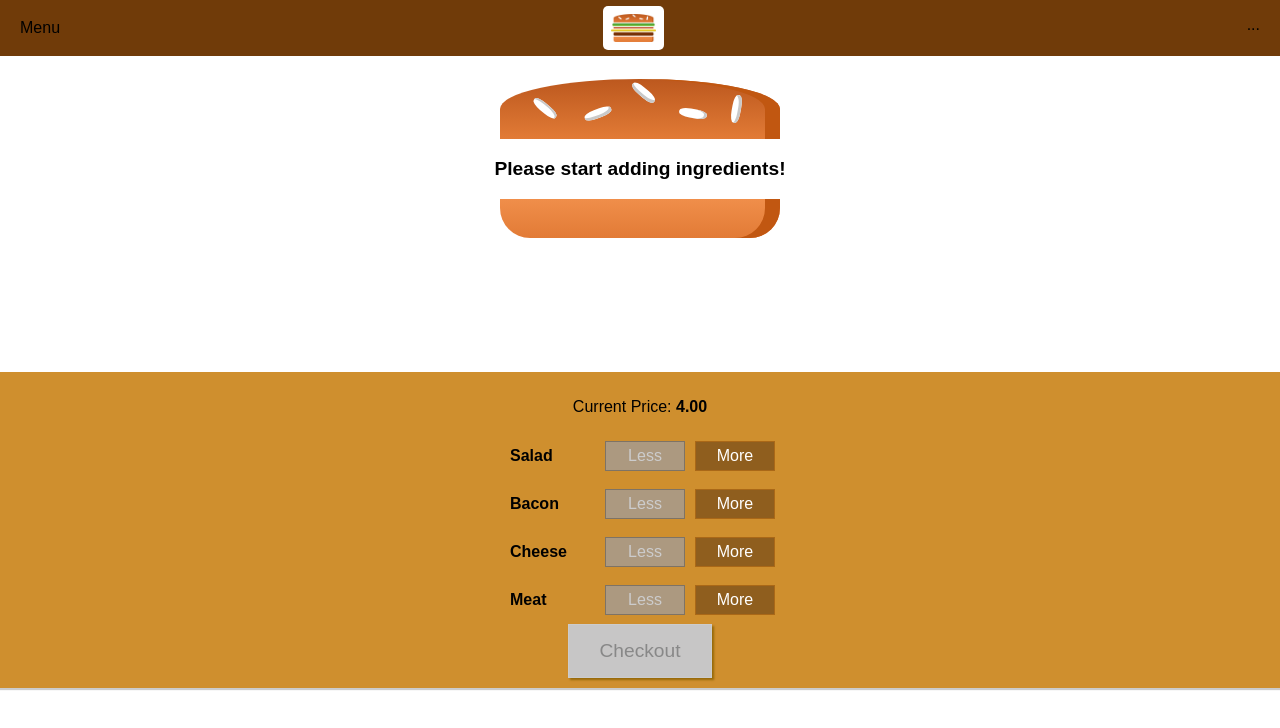
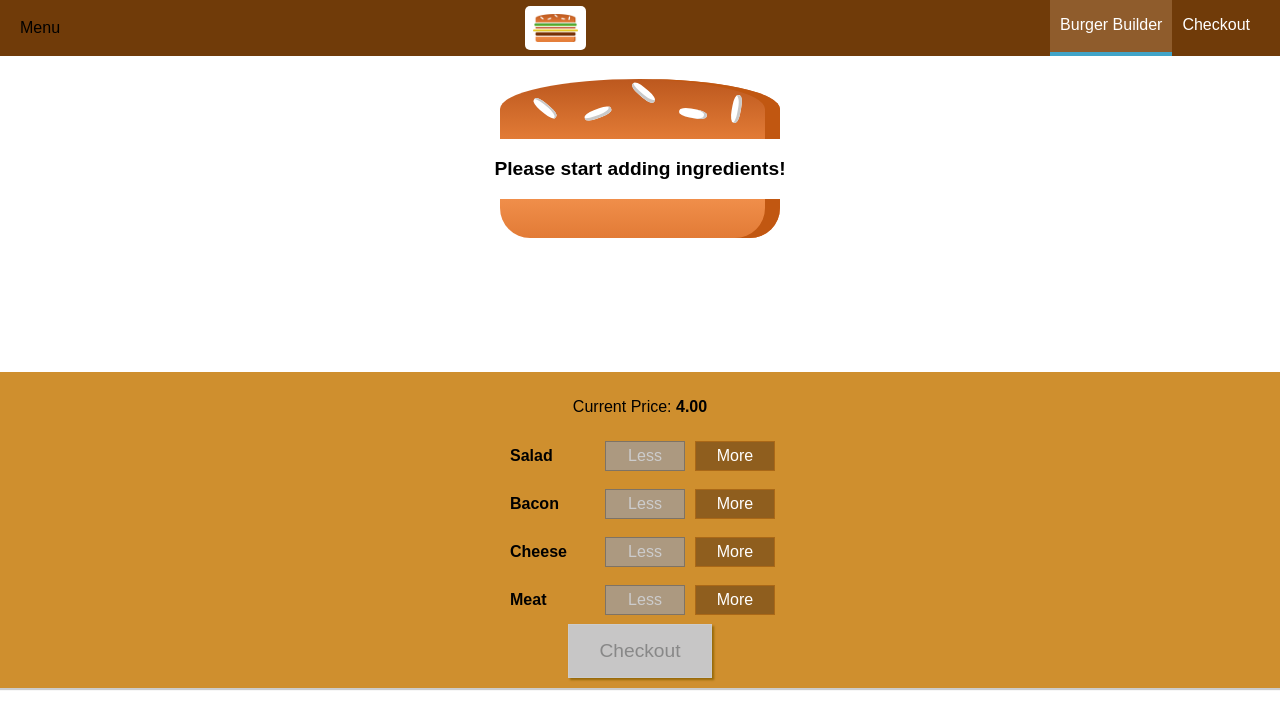
Before and after one commit to aaronsalud/ReactBurgerBuilderApp, a React app: page / in a window 1280 px wide. Shown: the top 728 px of the page. Built offline with nearby package versions, Linux system fonts and the light colour scheme.

Commit message:
Render NavigationItems component within the toolbar

```diff
--- a/src/components/Navigation/Toolbar/Toolbar.js
+++ b/src/components/Navigation/Toolbar/Toolbar.js
@@ -1,15 +1,14 @@
 import React from 'react';
 import classes from './Toolbar.css';
 import Logo from '../../Logo/Logo';
+import NavigationItems from '../NavigationItems/NavigationItems';
 
 const toolbar = (props) =>(
     <header className={classes.Toolbar}>
         <div>Menu</div>
         <Logo />
         <nav>
-            <ul>
-                ...
-            </ul>
+            <NavigationItems />
         </nav>
     </header>
 );
```
